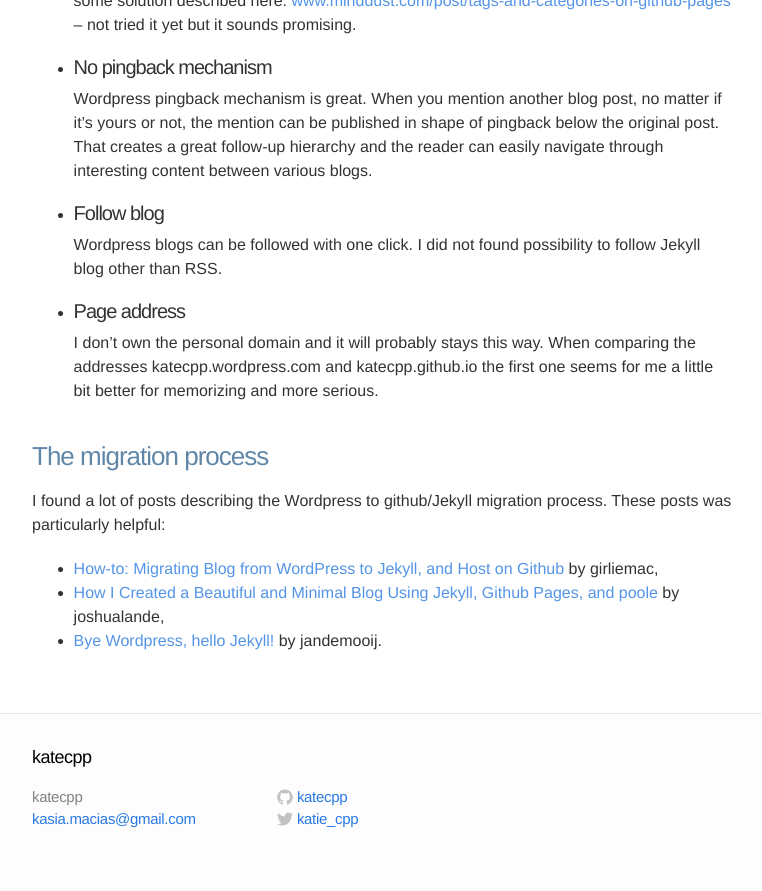
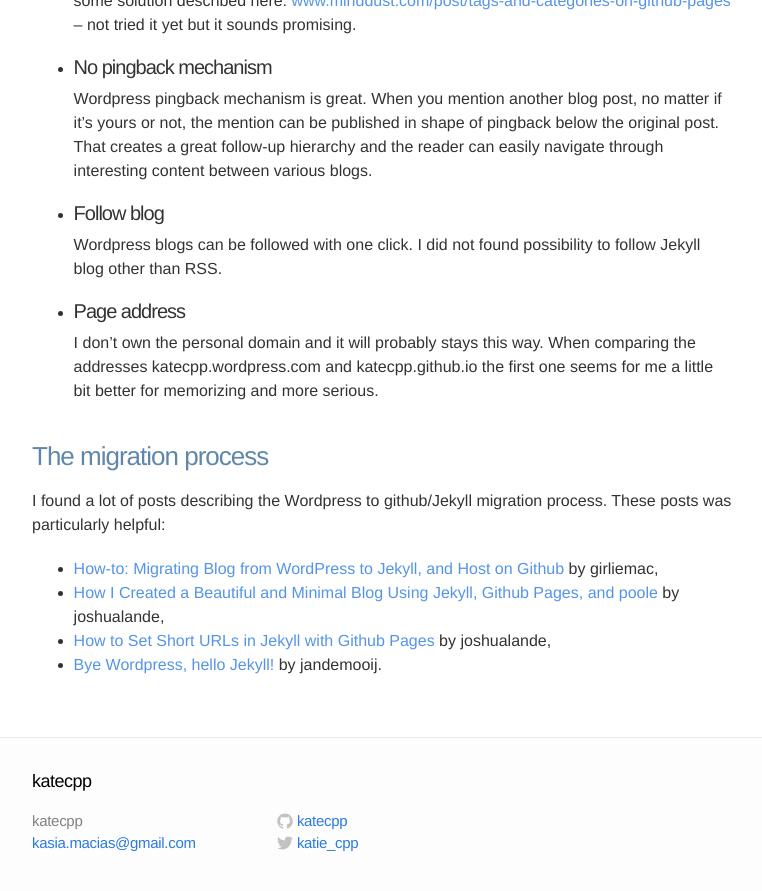
Before and after one commit to katecpp/katecpp.github.io, a Jekyll site: the page built from _posts/2016-01-01-hello-jekyll-bye-wordpress.markdown, in a window 1280 px wide and 900 px high, scrolled down 1524 px. Shown: the top 891 px of the window, without its empty margins (258-1020 px from the left). Built offline with Jekyll 4.4.1, drawn with Linux system fonts in a browser that asks for light colours; comment, search, counter and statistics services are not loaded.

Commit message:
Permalinks modified

```diff
--- a/_posts/2015-08-04-cppcheck-free-static-code-analysis.markdown
+++ b/_posts/2015-08-04-cppcheck-free-static-code-analysis.markdown
@@ -1,6 +1,7 @@
 ---
 layout: post
 title:  "Cppcheck - free static code analysis"
+permalink: cppcheck
 date:   2015-08-04
 categories: cpp
 ---
--- a/_posts/2016-01-01-hello-jekyll-bye-wordpress.markdown
+++ b/_posts/2016-01-01-hello-jekyll-bye-wordpress.markdown
@@ -1,6 +1,7 @@
 ---
 layout: post
 title:  "Hello Jekyll, bye Wordpress.com!"
+permalink: hello-jekyll
 date:   2016-01-01
 categories: jekyll
 ---
@@ -51,9 +52,12 @@
 
 *  [How I Created a Beautiful and Minimal Blog Using Jekyll, Github Pages, and poole][joshualande] by joshualande,
 
+*  [How to Set Short URLs in Jekyll with Github Pages][joshualande_2] by joshualande,
+
 *  [Bye Wordpress, hello Jekyll!][jandemooij] by jandemooij.
 
 [minddust]: http://www.minddust.com/post/tags-and-categories-on-github-pages/
 [girliemac]: http://www.girliemac.com/blog/2013/12/27/wordpress-to-jekyll/
 [joshualande]: http://joshualande.com/jekyll-github-pages-poole/
+[joshualande_2]: http://joshualande.com/short-urls-jekyll/
 [jandemooij]: http://jandemooij.nl/blog/2015/10/03/bye-wordpress-hello-jekyll/
```
